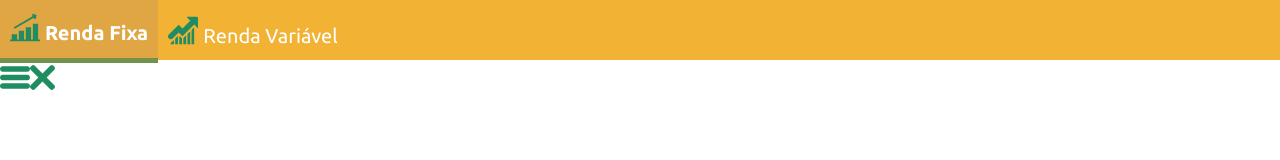
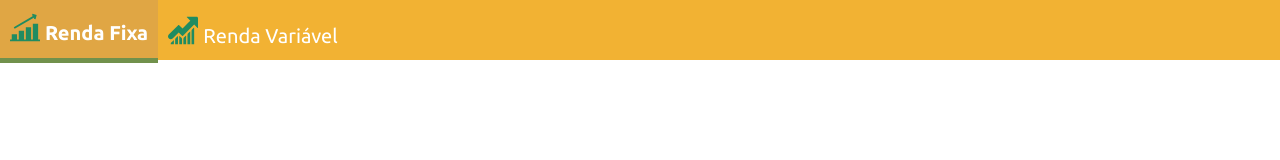
Before and after one commit to ggraeff98/be-rich, a React (Create React App) app in the folder be-reach-app/: page / in a window 1280 px wide. Shown: the top 160 px of the page. Built offline with nearby package versions, Linux system fonts and the light colour scheme.

Commit message:
add: hamburguer menu icons

```diff
--- a/be-reach-app/src/components/LateralMenu/LateralMenu.js
+++ b/be-reach-app/src/components/LateralMenu/LateralMenu.js
@@ -1,16 +1,43 @@
-import React from 'react';
-import styled from 'styled-components';
+import React, { useState } from 'react';
+import closeIcon from '../../assets/svgs/close.svg';
 import hamburguerIcon from '../../assets/svgs/hamburguer-menu.svg';
-import closeIcon from '../../assets/svgs/close.svg';
+import { IPAD_PRO } from '../../constants/breakPointConstants';
 
-const lateralMenu = (props) => {
+const LateralMenu = (props) => {
+  const [lateralMenuState, setLateralMenuState] = useState({
+    isOpen: false
+  });
+
+  const onChangeMenuLateralState = (show) => {
+    setLateralMenuState({
+      isOpen: show
+    });
+  };
+
+  const lateralMenuIcon = lateralMenuState.isOpen ? (
+    <img
+      src={closeIcon}
+      alt="close-menu"
+      onClick={() => onChangeMenuLateralState(false)}
+    ></img>
+  ) : (
+    <img
+      src={hamburguerIcon}
+      alt="lateral-menu"
+      onClick={() => onChangeMenuLateralState(true)}
+    ></img>
+  );
+
   return (
     <div>
-      <img src={hamburguerIcon} alt="lateral-menu"></img>
-      <img src={closeIcon} alt="close-menu"></img>
-      {props.children}
+      {window.innerWidth <= IPAD_PRO + 1 ? (
+        <div>
+          {lateralMenuIcon}
+          {props.children}
+        </div>
+      ) : null}
     </div>
   );
 };
 
-export default lateralMenu;
+export default LateralMenu;
--- a/be-reach-app/src/components/PageHeader/HeaderItems/HeaderItems.js
+++ b/be-reach-app/src/components/PageHeader/HeaderItems/HeaderItems.js
@@ -11,7 +11,7 @@ const StyledUl = styled.ul`
   list-style: none;
   height: 100%;
 
-  @media (max-width: ${IPAD_PRO}) {
+  @media (max-width: ${IPAD_PRO + 1}px) {
     display: block;
   }
 `;
@@ -25,11 +25,11 @@ const StyleedLi = styled.li`
   display: flex;
   align-items: center;
 
-  @media (max-width: ${IPAD_PRO}) {
+  @media (max-width: ${IPAD_PRO + 1}px) {
     padding: 5px 10px;
   }
 
-  @media (min-width: ${IPAD_PRO}) {
+  @media (min-width: ${IPAD_PRO + 1}px) {
     &:hover {
       cursor: pointer;
       background: rgba(149, 116, 136, 0.2);
@@ -52,7 +52,7 @@ const StyleedLi = styled.li`
 const headerItem = (props) => {
   const headerItems = props.menuOptions.map((option) => {
     return (
-      <StyleedLi>
+      <StyleedLi key={option.label}>
         <div>
           <img src={option.imagePath} alt={option.alt}></img>
           {option.label}
--- a/be-reach-app/src/components/PageHeader/PageHeader.js
+++ b/be-reach-app/src/components/PageHeader/PageHeader.js
@@ -10,7 +10,7 @@ const StyledHeader = styled.header`
   height: 60px;
   background-color: ${LIGHT_GOLDEN};
 
-  @media (max-width: ${IPAD_PRO}) {
+  @media (max-width: ${IPAD_PRO + 1}px) {
     height: 100%;
     padding: 5px 10px;
   }
--- a/be-reach-app/src/constants/breakPointConstants.js
+++ b/be-reach-app/src/constants/breakPointConstants.js
@@ -1 +1 @@
-export const IPAD_PRO = `${1024 + 1}px`;
+export const IPAD_PRO = 1024;
```
Also changed, not shown: 1 other file (tests, documents, lock files or other folders).
